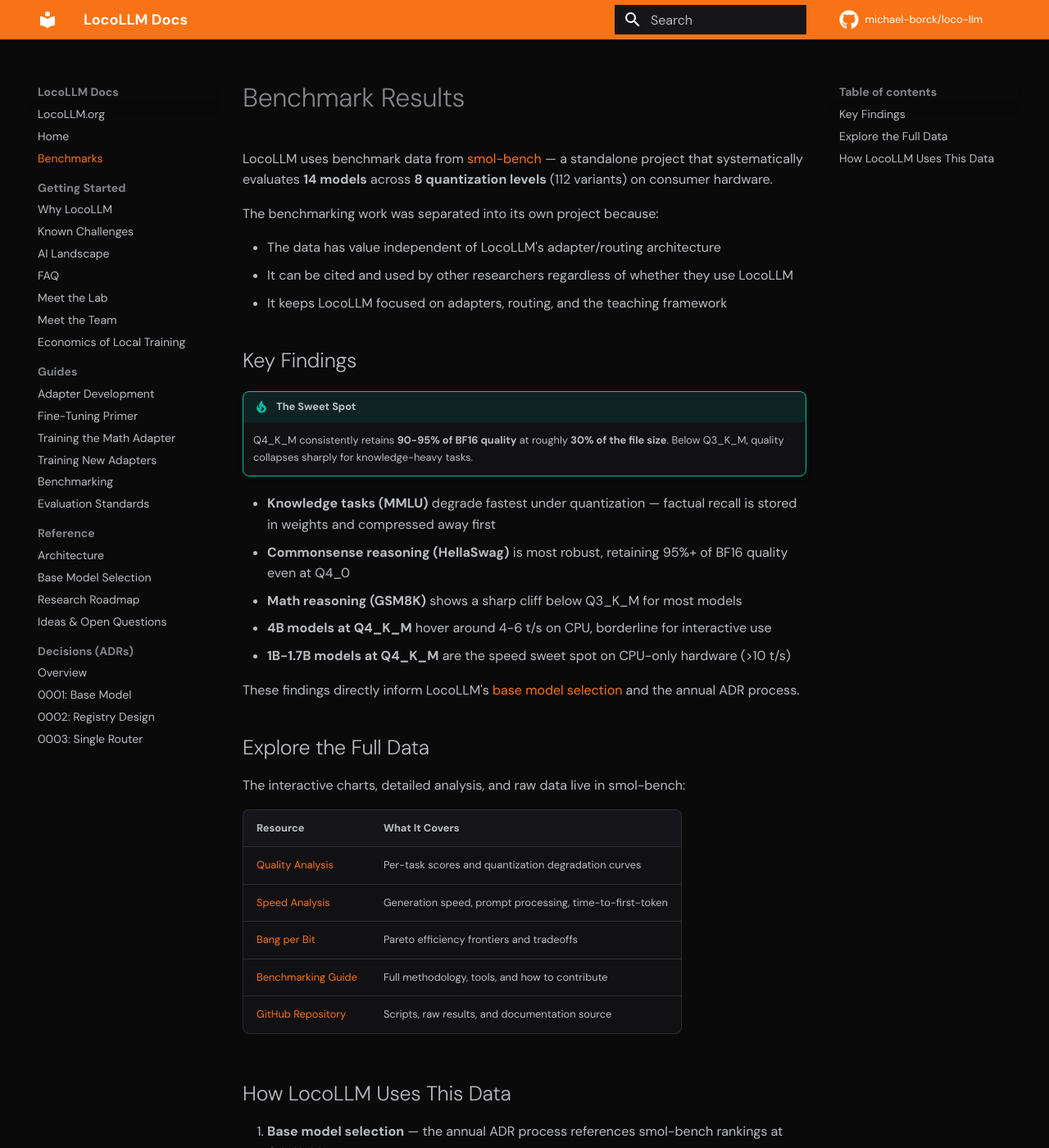
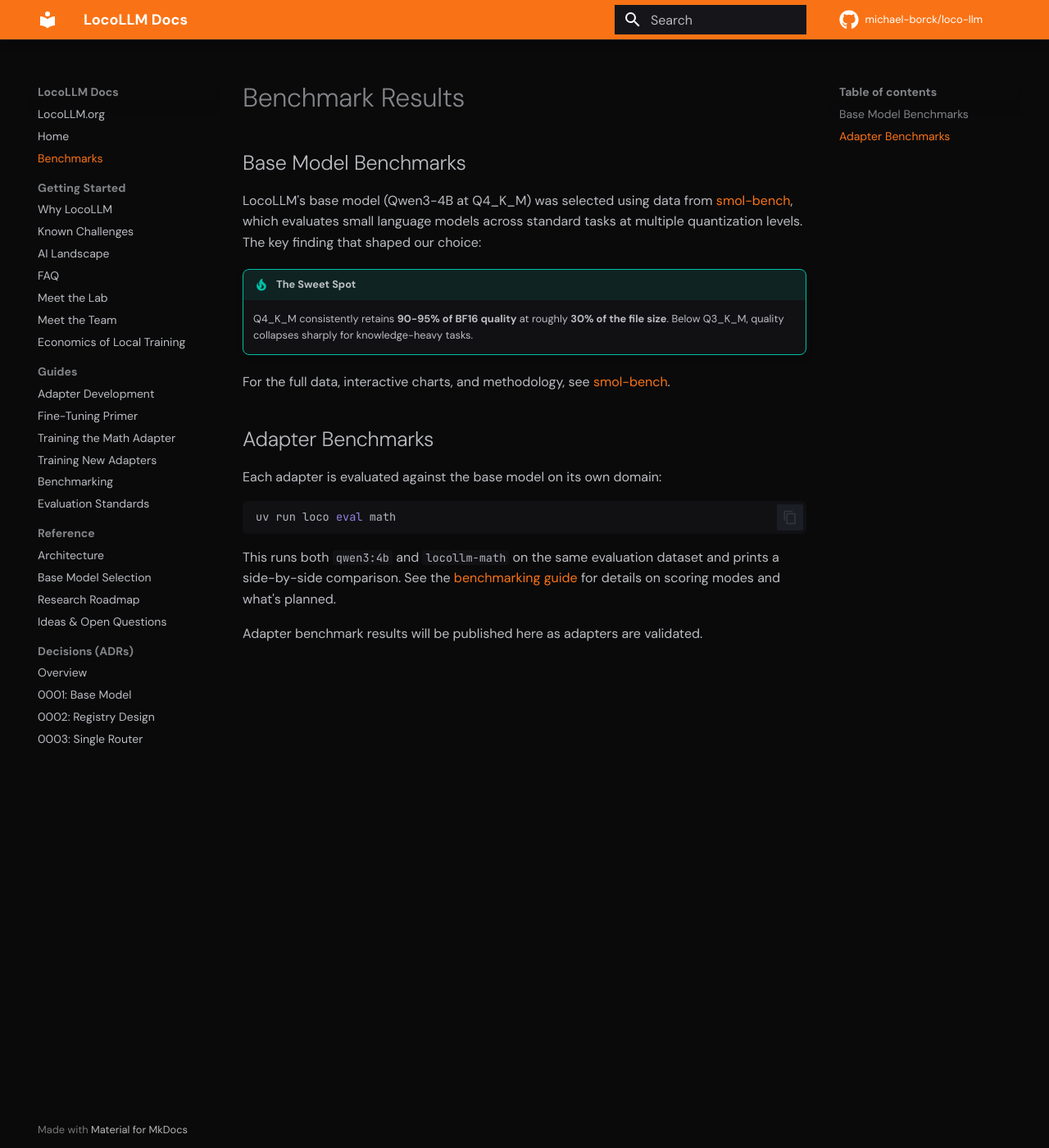
Before and after one commit to michael-borck/loco-llm, an MkDocs documentation site: the page built from docs/benchmarks/index.md, in a window 1280 px wide and 1400 px high. Shown: the whole window at 82% size. Built offline with MkDocs 1.6.1 and Material for MkDocs 9.7.7, drawn with Linux system fonts in a browser that asks for light colours; comment, search, counter and statistics services are not loaded; some of the changed text lies outside the part shown.

Commit message:
Trim benchmarks index: remove smol-bench promotion, keep what's relevant
Reduce to three things: the Q4_K_M finding that justified the base model
choice, a link to smol-bench for the full data, and the loco eval command
for adapter benchmarks.

Co-Authored-By: Claude Opus 4.6 <noreply@anthropic.com>

````diff
--- a/docs/benchmarks/index.md
+++ b/docs/benchmarks/index.md
@@ -1,41 +1,22 @@
 # Benchmark Results
 
-LocoLLM uses benchmark data from [smol-bench](https://github.com/michael-borck/smol-bench) — a standalone project that systematically evaluates **14 models** across **8 quantization levels** (112 variants) on consumer hardware.
+## Base Model Benchmarks
 
-The benchmarking work was separated into its own project because:
-
-- The data has value independent of LocoLLM's adapter/routing architecture
-- It can be cited and used by other researchers regardless of whether they use LocoLLM
-- It keeps LocoLLM focused on adapters, routing, and the teaching framework
-
-## Key Findings
+LocoLLM's base model (Qwen3-4B at Q4_K_M) was selected using data from [smol-bench](https://github.com/michael-borck/smol-bench), which evaluates small language models across standard tasks at multiple quantization levels. The key finding that shaped our choice:
 
 !!! tip "The Sweet Spot"
     Q4_K_M consistently retains **90-95% of BF16 quality** at roughly **30% of the file size**. Below Q3_K_M, quality collapses sharply for knowledge-heavy tasks.
 
-- **Knowledge tasks (MMLU)** degrade fastest under quantization — factual recall is stored in weights and compressed away first
-- **Commonsense reasoning (HellaSwag)** is most robust, retaining 95%+ of BF16 quality even at Q4_0
-- **Math reasoning (GSM8K)** shows a sharp cliff below Q3_K_M for most models
-- **4B models at Q4_K_M** hover around 4-6 t/s on CPU, borderline for interactive use
-- **1B-1.7B models at Q4_K_M** are the speed sweet spot on CPU-only hardware (>10 t/s)
+For the full data, interactive charts, and methodology, see [smol-bench](https://michael-borck.github.io/smol-bench/).
 
-These findings directly inform LocoLLM's [base model selection](../base-model-selection.md) and the annual ADR process.
+## Adapter Benchmarks
 
-## Explore the Full Data
+Each adapter is evaluated against the base model on its own domain:
 
-The interactive charts, detailed analysis, and raw data live in smol-bench:
+```bash
+uv run loco eval math
+```
 
-| Resource | What It Covers |
-|----------|---------------|
-| [Quality Analysis](https://michael-borck.github.io/smol-bench/quality/) | Per-task scores and quantization degradation curves |
-| [Speed Analysis](https://michael-borck.github.io/smol-bench/speed/) | Generation speed, prompt processing, time-to-first-token |
-| [Bang per Bit](https://michael-borck.github.io/smol-bench/bang-per-bit/) | Pareto efficiency frontiers and tradeoffs |
-| [Benchmarking Guide](https://michael-borck.github.io/smol-bench/guide/) | Full methodology, tools, and how to contribute |
-| [GitHub Repository](https://github.com/michael-borck/smol-bench) | Scripts, raw results, and documentation source |
+This runs both `qwen3:4b` and `locollm-math` on the same evaluation dataset and prints a side-by-side comparison. See the [benchmarking guide](../benchmarking-guide.md) for details on scoring modes and what's planned.
 
-## How LocoLLM Uses This Data
-
-1. **Base model selection** — the annual ADR process references smol-bench rankings at Q4_K_M
-2. **Quantization validation** — confirming Q4_K_M retains sufficient quality for adapter fine-tuning
-3. **Adapter impact measurement** — comparing fine-tuned adapter scores against smol-bench baselines
-4. **Deployment guidance** — recommending hardware configurations based on speed/quality tradeoffs
+Adapter benchmark results will be published here as adapters are validated.
````
